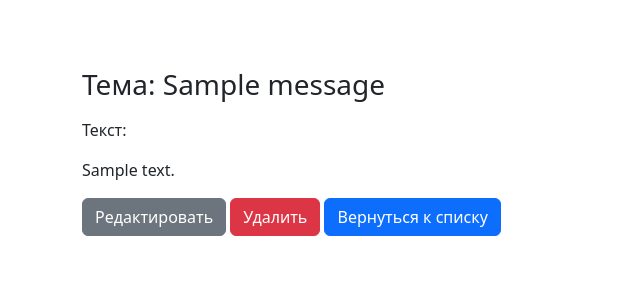
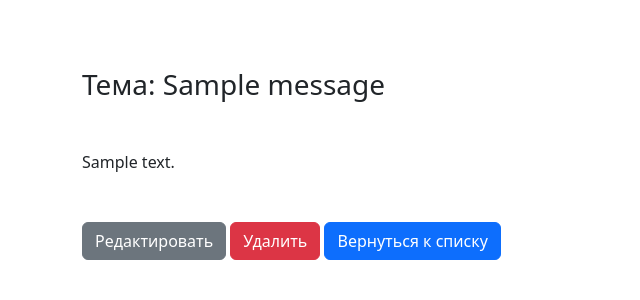
Before and after one commit to SuperZebrocat/NewsletterApp, a Django app: page /messages/1/ in a window 1280 px wide. Shown: the part 56-356 px from the top of the page, without its empty margins (0-640 px from the left). Run offline with Django 5.2, Linux system fonts and the light colour scheme; a user stored in the database is signed in; tables that the repository leaves empty hold one stand-in row (values such as "Sample post"); some libraries are stand-ins or nearby versions.

Commit message:
Template for message detail updated

```diff
--- a/newsletters/templates/newsletters/message_detail.html
+++ b/newsletters/templates/newsletters/message_detail.html
@@ -6,10 +6,15 @@
 {% include 'newsletters/includes/inc_header.html' %}
 
 <h3 class="mb-3">Тема: {{ message.subject }}</h3>
-<p>Текст:</p>
-<p>{{ message.text }}</p>
 
-<a href="{% url 'newsletters:message_update' message.pk %}" class="btn btn-secondary">Редактировать</a>
-<a href="{% url 'newsletters:message_delete' message.pk %}" class="btn btn-danger">Удалить</a>
-<a href="{% url 'newsletters:messages_list' %}" class="btn btn-primary">Вернуться к списку</a>
+<p class="mb-5 mt-5">{{ message.text }}</p>
+
+{% if not is_manager %}
+    <a href="{% url 'newsletters:message_update' message.pk %}" class="btn btn-secondary">Редактировать</a>
+    <a href="{% url 'newsletters:message_delete' message.pk %}" class="btn btn-danger">Удалить</a>
+    <a href="{% url 'newsletters:messages_list' %}" class="btn btn-primary">Вернуться к списку</a>
+{% elif is_manager %}
+    <a href="{% url 'newsletters:messages_list' %}" class="btn btn-primary">Вернуться к списку</a>
+{% endif %}
+
 {% endblock %}
```
